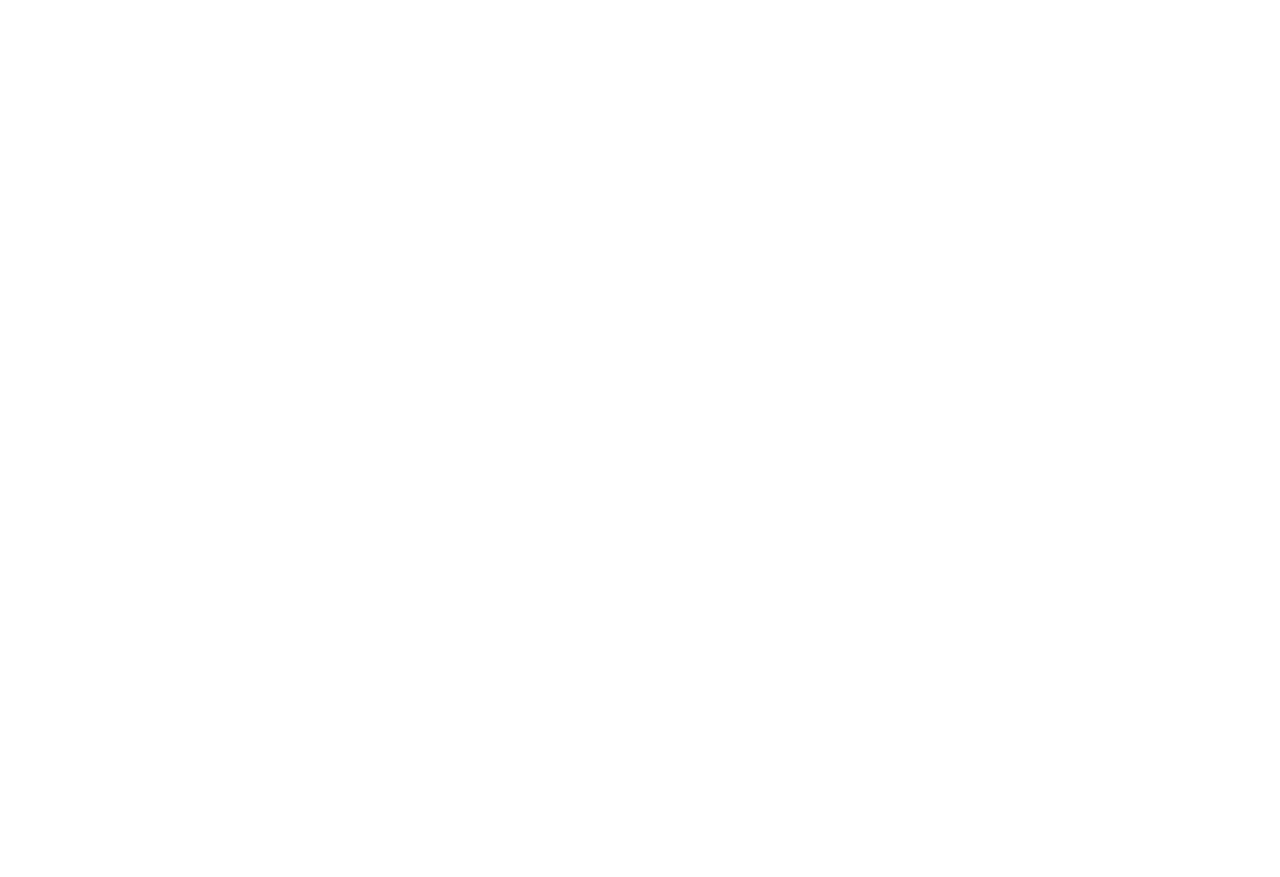
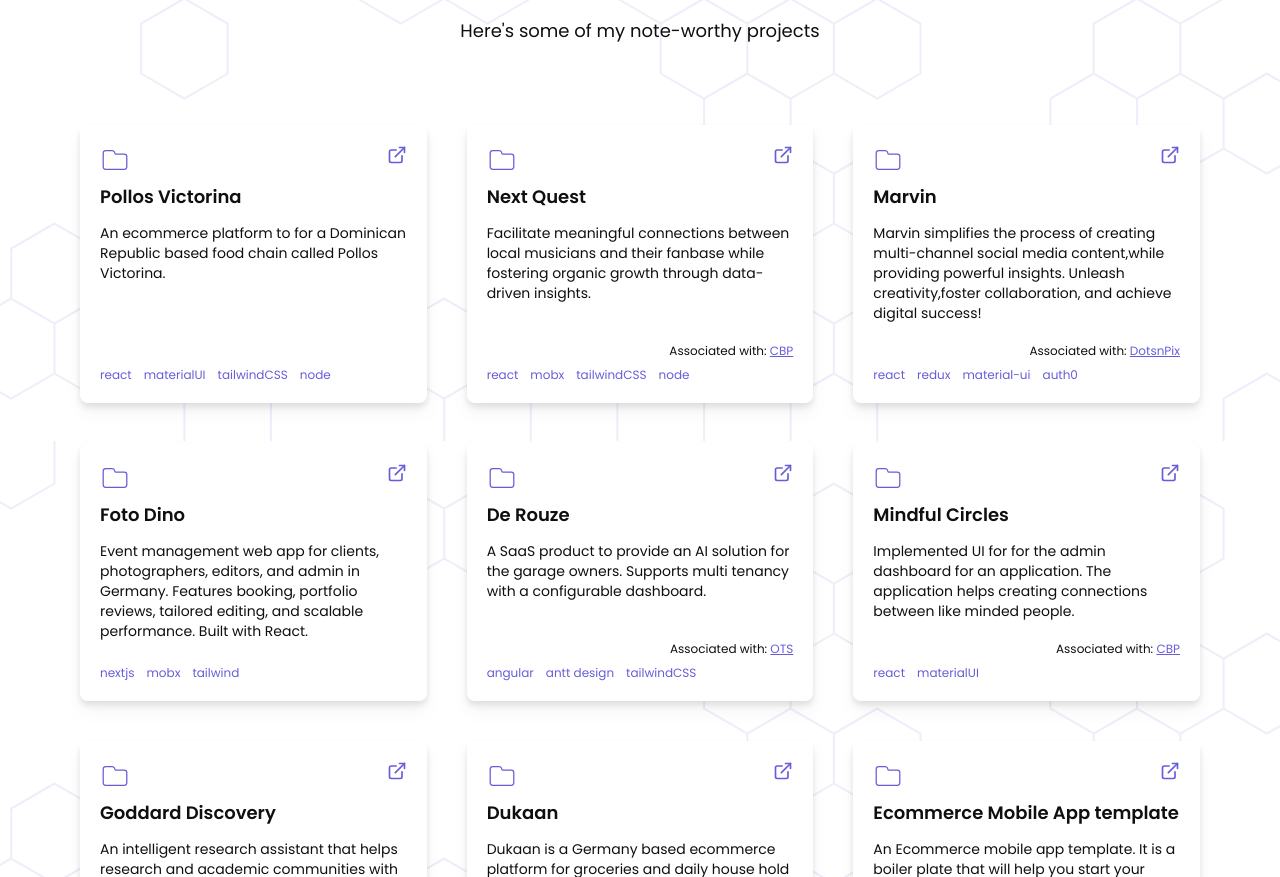
Before and after one commit to musabbihanoor/portfolio-v2, a Next.js app: page / in a window 1280 px wide. Shown: the part 1923-2800 px from the top of the page. Before the commit the page ends 1832 px from the top, so only its background shows below. Built offline with nearby package versions, Linux system fonts and the light colour scheme.

Commit message:
added projects

```diff
--- a/src/components/About.js
+++ b/src/components/About.js
@@ -4,6 +4,7 @@
 import { AiFillCaretRight } from "react-icons/ai";
 import { motion } from "framer-motion";
 import AnimatedDiv from "@/layout/AnimatedDiv";
+import { TECH_STACK } from "@/data/constant";
 
 const About = () => {
   return (
@@ -114,30 +115,12 @@
         </p>
 
         <div className="grid sm:grid-cols-3 grid-cols-2 gap-3 mt-5">
-          <span className="flex items-center gap-2">
-            <AiFillCaretRight className="text-xs dark:text-light_purple text-purple" />{" "}
-            React
-          </span>
-          <span className="flex items-center gap-2">
-            <AiFillCaretRight className="text-xs dark:text-light_purple text-purple" />{" "}
-            React Native
-          </span>
-          <span className="flex items-center gap-2">
-            <AiFillCaretRight className="text-xs dark:text-light_purple text-purple" />{" "}
-            Angular
-          </span>
-          <span className="flex items-center gap-2">
-            <AiFillCaretRight className="text-xs dark:text-light_purple text-purple" />{" "}
-            Next JS
-          </span>
-          <span className="flex items-center gap-2">
-            <AiFillCaretRight className="text-xs dark:text-light_purple text-purple" />{" "}
-            JavaScript
-          </span>
-          <span className="flex items-center gap-2">
-            <AiFillCaretRight className="text-xs dark:text-light_purple text-purple" />{" "}
-            TypeScript
-          </span>
+          {TECH_STACK.map((x) => (
+            <span key={x} className="flex items-center gap-2">
+              <AiFillCaretRight className="text-xs dark:text-light_purple text-purple" />{" "}
+              {x}
+            </span>
+          ))}
         </div>
         <br />
         <p className="md:w-[550px] w-full text-lg">
--- a/src/components/ProjectList.js
+++ b/src/components/ProjectList.js
@@ -1,22 +1,31 @@
 import { data } from "@/data/projects";
 import Image from "next/image";
-import React from "react";
+import React, { useState } from "react";
+import { CiFolderOn } from "react-icons/ci";
+import { LuExternalLink } from "react-icons/lu";
 
 const ProjectList = () => {
   return (
     <div className="relative z-30 bg-white sm:p-20 p-5 py-10">
       <div className="left-0 top-0 bg-white bg-[url('/hexagon-bg.svg')] absolute z-[-1] h-full w-screen opacity-[.1]"></div>
 
-      <h1 className="sm:text-5xl text-3xl text-purple font-semibold text-center">
+      <h1 className="text-3xl text-center font-semibold dark:text-light_purple text-purple mb-5">
         /portfolio
       </h1>
 
-      <p className="text-center my-5 text-xl">
-        Here&apos;s few of my favorite projects
+      <p className="my-5 text-center text-lg">
+        Here&apos;s some of my note-worthy projects
       </p>
-      <hr className="mt-5 mb-10" />
 
-      {data.map((x, i) => (
+      <div className="grid md:grid-cols-3 sm:grid-cols-2 gap-10 my-20">
+        {data.map((x, i) => (
+          <Project project={x} key={i} />
+        ))}
+      </div>
+
+      {/* <hr className="mt-5 mb-10" /> */}
+
+      {/* {data.map((x, i) => (
         <div
           key={i}
           className="flex sm:flex-row flex-col items-center sm:gap-10 sm:mb-0 mb-20"
@@ -62,9 +71,52 @@
             </a>
           </div>
         </div>
-      ))}
+      ))} */}
     </div>
   );
 };
 
 export default ProjectList;
+
+const Project = ({
+  project: { name, description, url, stack, association },
+}) => {
+  return (
+    <div className="flex flex-col gap-2 rounded-lg p-5 bg-white drop-shadow-lg transition duration-300 hover:translate-y-[-10px]">
+      <div className="flex justify-between">
+        <CiFolderOn className="text-3xl text-purple" />
+        <a
+          target="_blank"
+          href={url}
+          className="text-xl text-purple hover:text-black transition duration-300"
+        >
+          <LuExternalLink />
+        </a>
+      </div>
+      <div className="flex-1">
+        <h1 className="font-semibold text-lg">{name}</h1>
+
+        <p className="text-sm my-3">{description}</p>
+      </div>
+      <div>
+        {association && (
+          <p className="text-xs text-right mb-2">
+            Associated with:{" "}
+            <a
+              className="text-purple text-semibold underline"
+              target="_blank"
+              href={association[1]}
+            >
+              {association[0]}
+            </a>
+          </p>
+        )}
+        <div className="w-full flex flex-wrap gap-3 text-xs text-purple">
+          {stack.map((y) => (
+            <span className="">{y}</span>
+          ))}
+        </div>
+      </div>
+    </div>
+  );
+};
--- a/src/data/constant.js
+++ b/src/data/constant.js
@@ -1,2 +1,12 @@
 export const RESUME_LINK =
   "https://www.dropbox.com/scl/fo/k0k21yjyl46yikm9qnr0b/AMJg217UgFF0RzHhrNICeXU?rlkey=r1d4mnmkf6w8eu8iuzryl4r49&st=fd2yzisb&dl=0";
+
+export const TECH_STACK = [
+  "React",
+  "React Native",
+  "Angular",
+  "Next JS",
+  "Vue JS",
+  "JavaScript",
+  "TypeScript",
+];
--- a/src/data/projects.js
+++ b/src/data/projects.js
@@ -1,11 +1,21 @@
 export const data = [
+  {
+    name: "Pollos Victorina",
+    url: "https://pollosvictorina.com.do/",
+    // image: "/projects/NextQuest.png",
+    stack: ["react", "materialUI", "tailwindCSS", "node"],
+    description:
+      "An ecommerce platform to for a Dominican Republic based food chain called Pollos Victorina.",
+    association: null,
+  },
   {
     name: "Next Quest",
     url: "https://nextquestup.com",
     image: "/projects/NextQuest.png",
-    stack: ["react", "mobx", "tailwind", "node"],
+    stack: ["react", "mobx", "tailwindCSS", "node"],
     description:
       "Facilitate meaningful connections between local musicians and their fanbase while fostering organic growth through data-driven insights.",
+    association: ["CBP", "https://codebusterspro.com/"],
   },
   {
     name: "Marvin",
@@ -15,6 +25,7 @@
     stack: ["react", "redux", "material-ui", "auth0"],
     description:
       "Marvin simplifies the process of creating multi-channel social media content,while providing powerful insights. Unleash creativity,foster collaboration, and achieve digital success!",
+    association: ["DotsnPix", "https://dotsnpix.com/"],
   },
   {
     name: "Foto Dino",
@@ -23,14 +34,51 @@
     stack: ["nextjs", "mobx", "tailwind"],
     description:
       "Event management web app for clients, photographers, editors, and admin in Germany. Features booking, portfolio reviews, tailored editing, and scalable performance. Built with React.",
+    association: null,
   },
   {
-    name: "Directo",
-    url: "https://.directoapp.com",
-    image: "/projects/Directo.png",
+    name: "De Rouze",
+    url: "https://derouze.ai",
+    // image: "/projects/Fotodino.png",
+    stack: ["angular", "antt design", "tailwindCSS"],
     description:
-      "A Web3 Space Where Collaboration, Service & Community Meet On The Block. An all in one playground for Blockchain creatives. Bring your ideas to life, and stay connected to the people and communities you enjoy.",
-    stack: ["next", "Metamask", "firebase", "notifications"],
-    madeAt: "CodeBusters Pro",
+      "A SaaS product to provide an AI solution for the garage owners. Supports multi tenancy with a configurable dashboard.",
+    association: ["OTS", "https://onetechnologyservices.com/"],
+  },
+  {
+    name: "Mindful Circles",
+    url: "https://www.mindfulcircles.org/",
+    // image: "/projects/Fotodino.png",
+    stack: ["react", "materialUI"],
+    description:
+      "Implemented UI for for the admin dashboard for an application. The application helps creating connections between like minded people.",
+    association: ["CBP", "https://codebusterspro.com/"],
+  },
+  {
+    name: "Goddard Discovery",
+    url: "https://goddard-discovery.com",
+    // image: "/projects/Fotodino.png",
+    stack: ["electronJS", "materialUI", "tailwindCSS"],
+    description:
+      "An intelligent research assistant that helps research and academic communities with faster and more efficient R&D.",
+    association: null,
+  },
+  {
+    name: "Dukaan",
+    url: "https://shop.dukaan.dk/",
+    // image: "/projects/Fotodino.png",
+    stack: ["electronJS", "materialUI", "tailwindCSS"],
+    description:
+      "Dukaan is a Germany based ecommerce platform for groceries and daily house hold items. I played a part in revamping the user interface into a newer design to improve user experience.",
+    association: ["OTS", "https://onetechnologyservices.com/"],
+  },
+  {
+    name: "Ecommerce Mobile App template",
+    url: "https://github.com/musabbihanoor/E-commerce-mobile-app",
+    // image: "/projects/Fotodino.png",
+    stack: ["react-native", "styled-components"],
+    description:
+      "An Ecommerce mobile app template. It is a boiler plate that will help you start your mobile app development for an ecommerce app faster.",
+    association: null,
   },
 ];
--- a/src/pages/index.js
+++ b/src/pages/index.js
@@ -29,7 +29,7 @@
     <div className={`${poppins.className}`}>
       <Hero typing={typing} setTyping={setTyping} />
       <About typing={typing} />
-      {/* <ProjectList /> */}
+      <ProjectList />
       {/* <Contact /> */}
       <Footer />
     </div>
```
